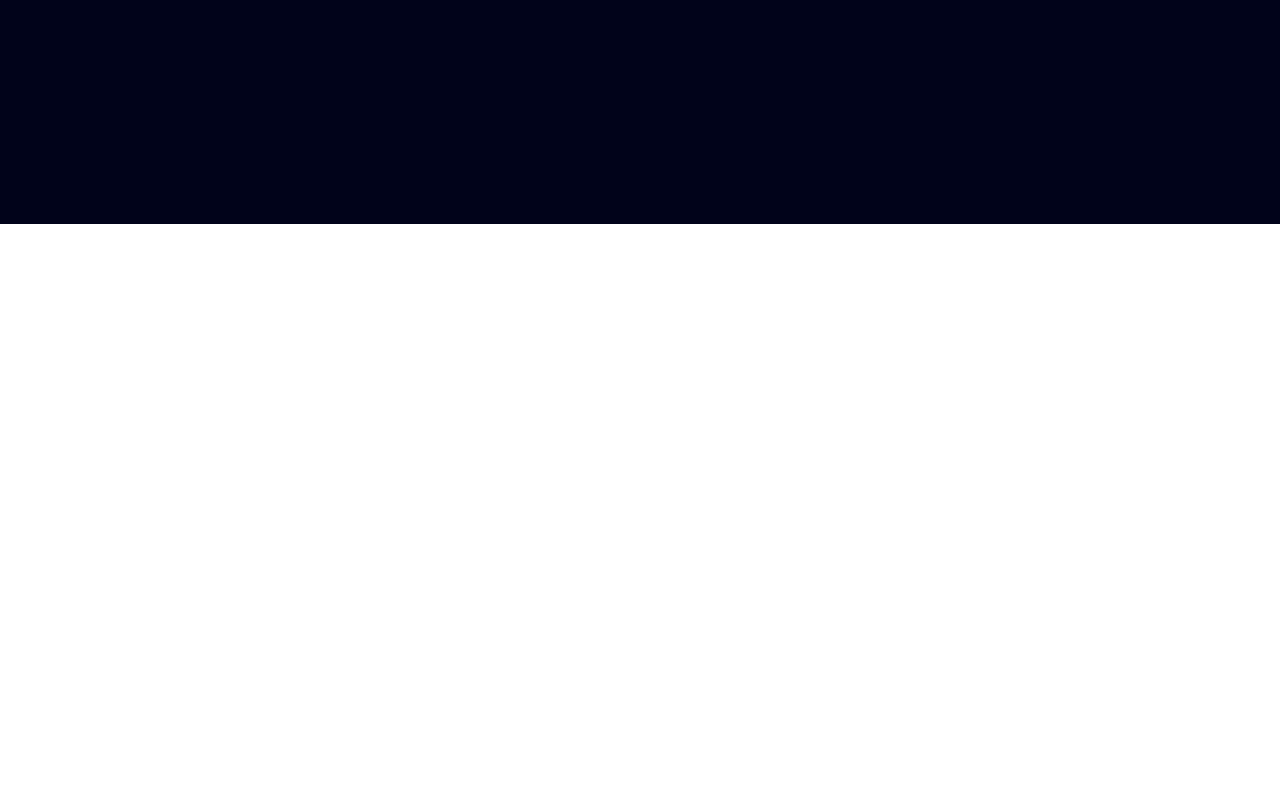
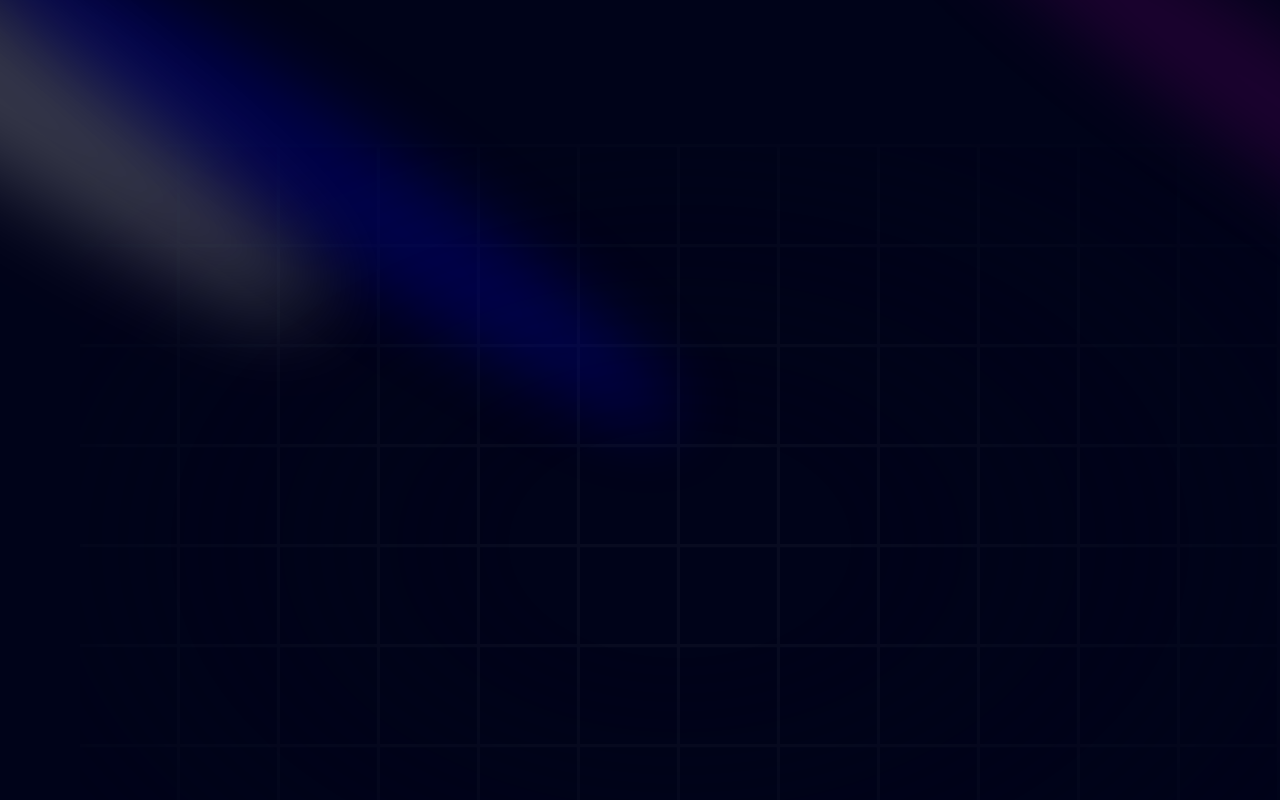
Before and after one commit to ThisIsHD/myapp, a Next.js app: page / in a window 1280 px wide. Shown: the top 800 px of the page. Built offline with nearby package versions, Linux system fonts and the light colour scheme.

Commit message:
updated the hero and provider files

```diff
--- a/app/globals.css
+++ b/app/globals.css
@@ -1,3 +1,89 @@
 @tailwind base;
 @tailwind components;
 @tailwind utilities;
+
+@layer base {
+  :root {
+    --background: 0 0% 100%;
+    --foreground: 240 10% 3.9%;
+
+    --card: 0 0% 100%;
+    --card-foreground: 240 10% 3.9%;
+
+    --popover: 0 0% 100%;
+    --popover-foreground: 240 10% 3.9%;
+
+    --primary: 240 5.9% 10%;
+    --primary-foreground: 0 0% 98%;
+
+    --secondary: 240 4.8% 95.9%;
+    --secondary-foreground: 240 5.9% 10%;
+
+    --muted: 240 4.8% 95.9%;
+    --muted-foreground: 240 3.8% 46.1%;
+
+    --accent: 240 4.8% 95.9%;
+    --accent-foreground: 240 5.9% 10%;
+
+    --destructive: 0 84.2% 60.2%;
+    --destructive-foreground: 0 0% 98%;
+
+    --border: 240 5.9% 90%;
+    --input: 240 5.9% 90%;
+    --ring: 240 10% 3.9%;
+
+    --radius: 0.5rem;
+  }
+
+  .dark {
+    --background: 240 10% 3.9%;
+    --foreground: 0 0% 98%;
+
+    --card: 240 10% 3.9%;
+    --card-foreground: 0 0% 98%;
+
+    --popover: 240 10% 3.9%;
+    --popover-foreground: 0 0% 98%;
+
+    --primary: 0 0% 98%;
+    --primary-foreground: 240 5.9% 10%;
+
+    --secondary: 240 3.7% 15.9%;
+    --secondary-foreground: 0 0% 98%;
+
+    --muted: 240 3.7% 15.9%;
+    --muted-foreground: 240 5% 64.9%;
+
+    --accent: 240 3.7% 15.9%;
+    --accent-foreground: 0 0% 98%;
+
+    --destructive: 0 62.8% 30.6%;
+    --destructive-foreground: 0 0% 98%;
+
+    --border: 240 3.7% 15.9%;
+    --input: 240 3.7% 15.9%;
+    --ring: 240 4.9% 83.9%;
+  }
+}
+
+@layer base {
+  * {
+    @apply border-border !scroll-smooth;
+  }
+  body {
+    @apply bg-background text-foreground;
+  }
+  button {
+    @apply active:outline-none;
+  }
+}
+
+@layer utilities {
+  .heading {
+    @apply font-bold text-4xl md:text-5xl text-center;
+  }
+
+  .black-gradient {
+    background: linear-gradient(90deg, #161a31 0%, #06091f 100%);
+  }
+}
--- a/app/layout.tsx
+++ b/app/layout.tsx
@@ -1,6 +1,7 @@
 import type { Metadata } from "next";
 import { Inter } from "next/font/google";
 import "./globals.css";
+import { ThemeProvider } from "./provider";
 
 const inter = Inter({ subsets: ["latin"] });
 
@@ -16,7 +17,15 @@
 }>) {
   return (
     <html lang="en">
-      <body className={inter.className}>{children}</body>
+      <body className={inter.className}>
+        <ThemeProvider
+          attribute="class"
+          defaultTheme="dark"
+          enableSystem
+          disableTransitionOnChange
+          >
+            {children}
+          </ThemeProvider></body>
     </html>
   );
 }
--- /dev/null
+++ b/app/provider.tsx
@@ -0,0 +1,11 @@
+"use client"
+
+import * as React from "react"
+import { ThemeProvider as NextThemesProvider } from "next-themes"
+
+export function ThemeProvider({
+  children,
+  ...props
+}: React.ComponentProps<typeof NextThemesProvider>) {
+  return <NextThemesProvider {...props}>{children}</NextThemesProvider>
+}
--- a/components/Hero.tsx
+++ b/components/Hero.tsx
@@ -9,6 +9,21 @@
             <Spotlight className='top-10 left-full h-[80vh] w-[50vw] ' fill='purple'/>
             <Spotlight className='top-28 left-80 h-[80vh] w-[50vw] ' fill='blue'/>
         </div>
+
+        <div className="h-screen w-full dark:bg-black-100 bg-white  dark:bg-grid-white/[0.03] bg-grid-black/[0.2] relative flex items-center justify-center absolute top-0 left-10">
+      {/* Radial gradient for the container to give a faded look */}
+      <div className="absolute pointer-events-none inset-0 flex items-center justify-center dark:bg-black-100 bg-white [mask-image:radial-gradient(ellipse_at_center,transparent_20%,black)]"/>
+    </div>
+
+    <div className='flex justify-center relative my-20 z-10'>
+      <div className='max-w-[89vw] md:max-w-2xl lg:max-w-[60vw] flex flex col items-center justify-center'>
+        <h2 className='uppercase tracking-widest text-xs text-center text-blue-100 max-w-80'>
+          My Portfolio
+        </h2>
+
+      </div>
+
+    </div>
     </div>
   )
 }
--- a/tailwind.config.ts
+++ b/tailwind.config.ts
@@ -1,21 +1,204 @@
 import type { Config } from "tailwindcss";
 
-const config: Config = {
+const svgToDataUri = require("mini-svg-data-uri");
+
+const colors = require("tailwindcss/colors");
+const {
+  default: flattenColorPalette,
+} = require("tailwindcss/lib/util/flattenColorPalette");
+
+const config = {
+  darkMode: ["class"],
   content: [
-    "./pages/**/*.{js,ts,jsx,tsx,mdx}",
-    "./components/**/*.{js,ts,jsx,tsx,mdx}",
-    "./app/**/*.{js,ts,jsx,tsx,mdx}",
+    "./pages/**/*.{ts,tsx}",
+    "./components/**/*.{ts,tsx}",
+    "./app/**/*.{ts,tsx}",
+    "./src/**/*.{ts,tsx}",
+    "./data/**/*.{ts,tsx}",
   ],
+  prefix: "",
   theme: {
+    container: {
+      center: true,
+      padding: "2rem",
+      screens: {
+        "2xl": "1400px",
+      },
+    },
     extend: {
-      colors:{
-        black:{
-          DEFAULT:'#000',
-          100:'#000319'
-        }
-      }
+      colors: {
+        black: {
+          DEFAULT: "#000",
+          100: "#000319",
+          200: "rgba(17, 25, 40, 0.75)",
+          300: "rgba(255, 255, 255, 0.125)",
+        },
+        white: {
+          DEFAULT: "#FFF",
+          100: "#BEC1DD",
+          200: "#C1C2D3",
+        },
+        blue: {
+          "100": "#E4ECFF",
+        },
+        purple: "#CBACF9",
+        border: "hsl(var(--border))",
+        input: "hsl(var(--input))",
+        ring: "hsl(var(--ring))",
+        background: "hsl(var(--background))",
+        foreground: "hsl(var(--foreground))",
+        primary: {
+          DEFAULT: "hsl(var(--primary))",
+          foreground: "hsl(var(--primary-foreground))",
+        },
+        secondary: {
+          DEFAULT: "hsl(var(--secondary))",
+          foreground: "hsl(var(--secondary-foreground))",
+        },
+        destructive: {
+          DEFAULT: "hsl(var(--destructive))",
+          foreground: "hsl(var(--destructive-foreground))",
+        },
+        muted: {
+          DEFAULT: "hsl(var(--muted))",
+          foreground: "hsl(var(--muted-foreground))",
+        },
+        accent: {
+          DEFAULT: "hsl(var(--accent))",
+          foreground: "hsl(var(--accent-foreground))",
+        },
+        popover: {
+          DEFAULT: "hsl(var(--popover))",
+          foreground: "hsl(var(--popover-foreground))",
+        },
+        card: {
+          DEFAULT: "hsl(var(--card))",
+          foreground: "hsl(var(--card-foreground))",
+        },
+      },
+      borderRadius: {
+        lg: "var(--radius)",
+        md: "calc(var(--radius) - 2px)",
+        sm: "calc(var(--radius) - 4px)",
+      },
+      keyframes: {
+        "accordion-down": {
+          from: { height: "0" },
+          to: { height: "var(--radix-accordion-content-height)" },
+        },
+        "accordion-up": {
+          from: { height: "var(--radix-accordion-content-height)" },
+          to: { height: "0" },
+        },
+        spotlight: {
+          "0%": {
+            opacity: "0",
+            transform: "translate(-72%, -62%) scale(0.5)",
+          },
+          "100%": {
+            opacity: "1",
+            transform: "translate(-50%,-40%) scale(1)",
+          },
+        },
+        shimmer: {
+          from: {
+            backgroundPosition: "0 0",
+          },
+          to: {
+            backgroundPosition: "-200% 0",
+          },
+        },
+        moveHorizontal: {
+          "0%": {
+            transform: "translateX(-50%) translateY(-10%)",
+          },
+          "50%": {
+            transform: "translateX(50%) translateY(10%)",
+          },
+          "100%": {
+            transform: "translateX(-50%) translateY(-10%)",
+          },
+        },
+        moveInCircle: {
+          "0%": {
+            transform: "rotate(0deg)",
+          },
+          "50%": {
+            transform: "rotate(180deg)",
+          },
+          "100%": {
+            transform: "rotate(360deg)",
+          },
+        },
+        moveVertical: {
+          "0%": {
+            transform: "translateY(-50%)",
+          },
+          "50%": {
+            transform: "translateY(50%)",
+          },
+          "100%": {
+            transform: "translateY(-50%)",
+          },
+        },
+        scroll: {
+          to: {
+            transform: "translate(calc(-50% - 0.5rem))",
+          },
+        },
+      },
+      animation: {
+        "accordion-down": "accordion-down 0.2s ease-out",
+        "accordion-up": "accordion-up 0.2s ease-out",
+        spotlight: "spotlight 2s ease .75s 1 forwards",
+        shimmer: "shimmer 2s linear infinite",
+        first: "moveVertical 30s ease infinite",
+        second: "moveInCircle 20s reverse infinite",
+        third: "moveInCircle 40s linear infinite",
+        fourth: "moveHorizontal 40s ease infinite",
+        fifth: "moveInCircle 20s ease infinite",
+        scroll:
+          "scroll var(--animation-duration, 40s) var(--animation-direction, forwards) linear infinite",
+      },
     },
   },
-  plugins: [],
-};
+  plugins: [
+    require("tailwindcss-animate"),
+    addVariablesForColors,
+    function ({ matchUtilities, theme }: any) {
+      matchUtilities(
+        {
+          "bg-grid": (value: any) => ({
+            backgroundImage: `url("${svgToDataUri(
+              `<svg xmlns="http://www.w3.org/2000/svg" viewBox="0 0 32 32" width="100" height="100" fill="none" stroke="${value}"><path d="M0 .5H31.5V32"/></svg>`
+            )}")`,
+          }),
+          "bg-grid-small": (value: any) => ({
+            backgroundImage: `url("${svgToDataUri(
+              `<svg xmlns="http://www.w3.org/2000/svg" viewBox="0 0 32 32" width="8" height="8" fill="none" stroke="${value}"><path d="M0 .5H31.5V32"/></svg>`
+            )}")`,
+          }),
+          "bg-dot": (value: any) => ({
+            backgroundImage: `url("${svgToDataUri(
+              `<svg xmlns="http://www.w3.org/2000/svg" viewBox="0 0 32 32" width="16" height="16" fill="none"><circle fill="${value}" id="pattern-circle" cx="10" cy="10" r="1.6257413380501518"></circle></svg>`
+            )}")`,
+          }),
+        },
+        { values: flattenColorPalette(theme("backgroundColor")), type: "color" }
+      );
+    },
+  ],
+} satisfies Config;
+
+function addVariablesForColors({ addBase, theme }: any) {
+  let allColors = flattenColorPalette(theme("colors"));
+  let newVars = Object.fromEntries(
+    Object.entries(allColors).map(([key, val]) => [`--${key}`, val])
+  );
+
+  addBase({
+    ":root": newVars,
+  });
+}
+
 export default config;
```
Also changed, not shown: package.json (+7 -4 lines), 1 other file (tests, documents, lock files or other folders).
